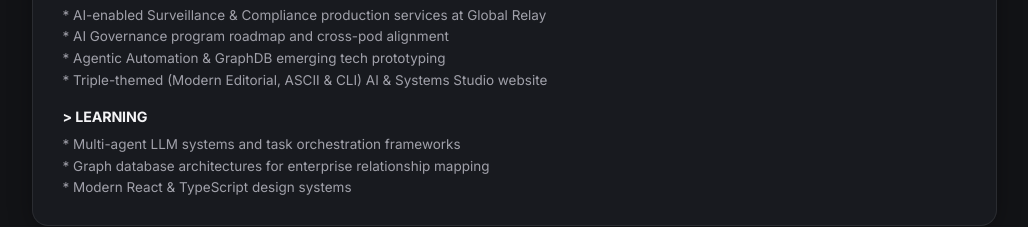
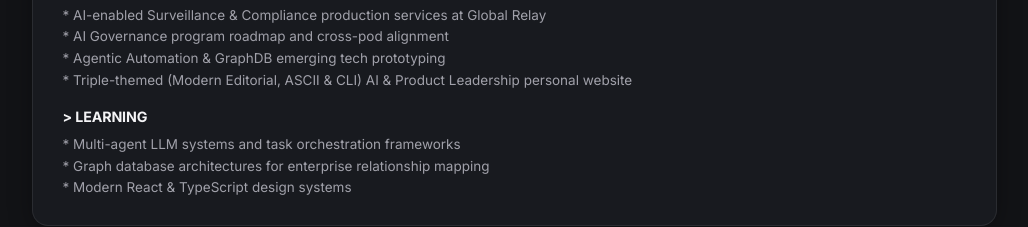
Before and after one commit to chris-lau/personalWebsite, a React (Vite) app in the folder frontend/: page /now in a window 1280 px wide. Shown: the part 397-624 px from the top of the page, without its empty margins (126-1154 px from the left). Built offline with nearby package versions, Linux system fonts and the light colour scheme.

Commit message:
docs: update site title to Chris Lau // AI & Product Leadership

```diff
--- a/frontend/index.html
+++ b/frontend/index.html
@@ -4,7 +4,7 @@
     <meta charset="UTF-8" />
     <link rel="icon" type="image/svg+xml" href="/favicon.svg" />
     <meta name="viewport" content="width=device-width, initial-scale=1.0" />
-    <title>Chris Lau — AI &amp; Systems Studio</title>
+    <title>Chris Lau // AI &amp; Product Leadership</title>
     <link rel="preconnect" href="https://fonts.googleapis.com">
     <link rel="preconnect" href="https://fonts.gstatic.com" crossorigin>
     <link href="https://fonts.googleapis.com/css2?family=Inter:wght@300;400;500;600;700&family=Outfit:wght@400;500;600;700;800&display=swap" rel="stylesheet">
--- a/frontend/src/data/now.ts
+++ b/frontend/src/data/now.ts
@@ -7,7 +7,7 @@ export const nowData: NowState = {
     'AI-enabled Surveillance & Compliance production services at Global Relay',
     'AI Governance program roadmap and cross-pod alignment',
     'Agentic Automation & GraphDB emerging tech prototyping',
-    'Triple-themed (Modern Editorial, ASCII & CLI) AI & Systems Studio website',
+    'Triple-themed (Modern Editorial, ASCII & CLI) AI & Product Leadership personal website',
   ],
   reading: [],
   learning: [
--- a/frontend/src/data/projects.ts
+++ b/frontend/src/data/projects.ts
@@ -11,7 +11,7 @@ export const projectsData: Project[] = [
   },
   {
     id: 'personal-os',
-    title: 'AI & Systems Studio Website',
+    title: 'Personal Portfolio Website',
     description: 'Triple-themed (Modern Editorial, ASCII Terminal & Retro CLI) personal website built with React 18, TypeScript, Vite, and CSS Design Tokens.',
     techStack: ['React', 'TypeScript', 'Vite', 'CSS Tokens'],
     githubUrl: 'https://github.com/chris-lau/personalWebsite',
```
Also changed, not shown: 1 other file (tests, documents, lock files or other folders).
